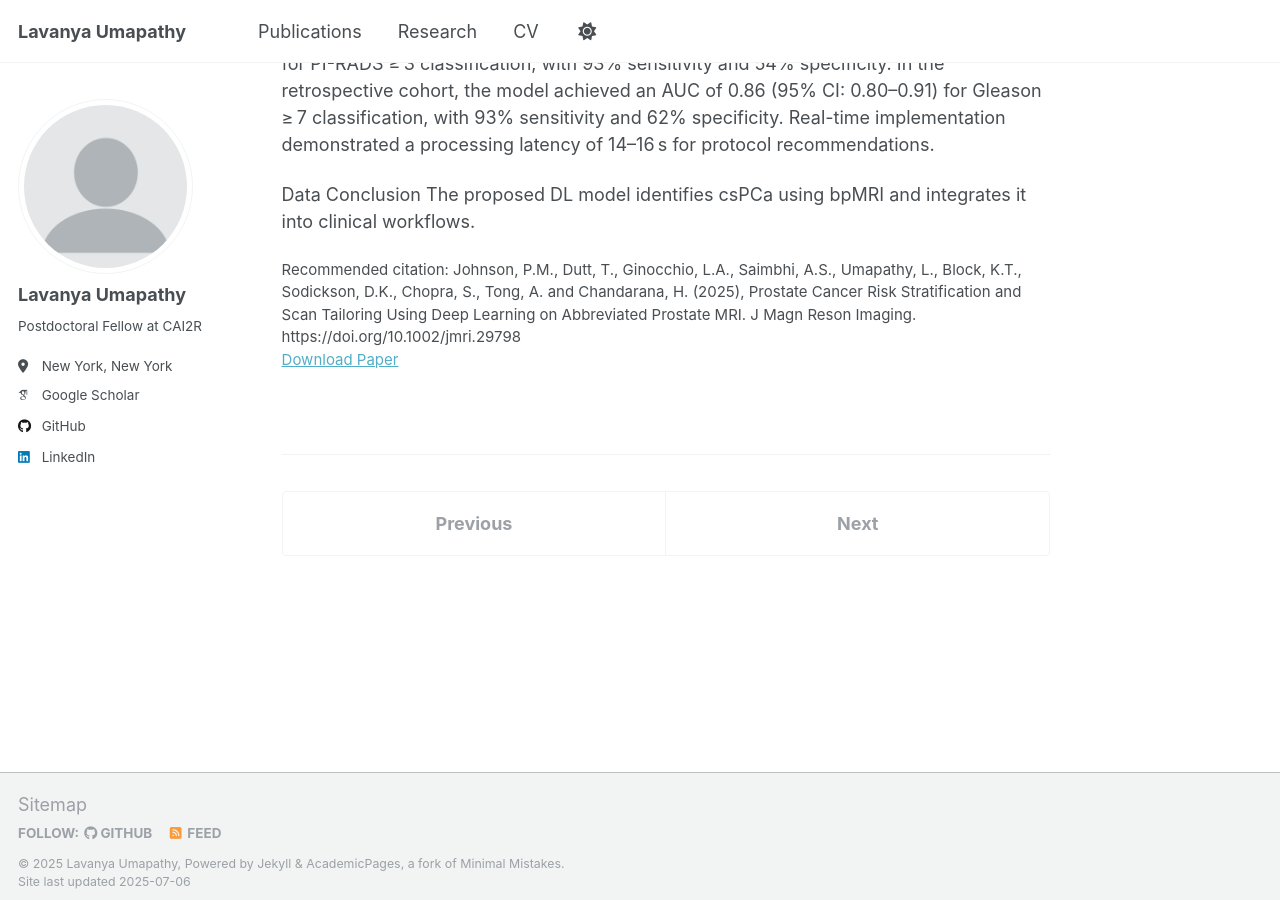
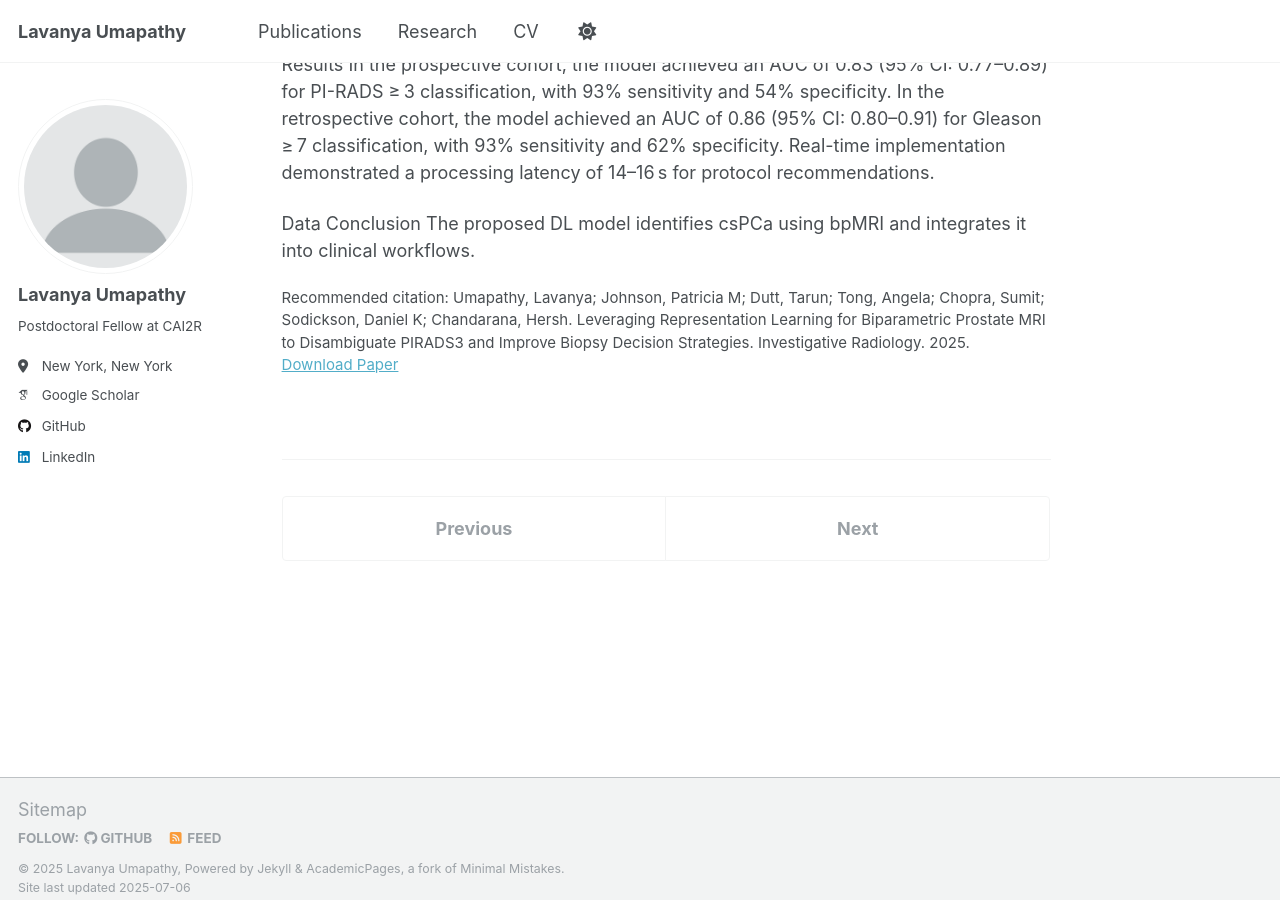
Before and after one commit to lunastra26/lunastra26.github.io, a Jekyll site: the page built from _publications/2025-sample.md, in a window 1280 px wide and 900 px high, scrolled down 962 px. Built offline with Jekyll 4.4.1, drawn with Linux system fonts in a browser that asks for light colours; some web fonts are replaced; some of the changed text lies outside the part shown.

Commit message:
Update 2025-sample.md

```diff
--- a/_publications/2025-sample.md
+++ b/_publications/2025-sample.md
@@ -1,13 +1,13 @@
 ---
-title: "Prostate Cancer Risk Stratification and Scan Tailoring Using Deep Learning on Abbreviated Prostate MRI"
+title: "Leveraging Representation Learning for Biparametric Prostate MRI to Disambiguate PIRADS 3 and Improve Biopsy Decision Strategies"
 collection: publications
 category: manuscripts
 permalink: /publication/2025-sample
-excerpt: 'Intelligent scanning for prostate MRI'
+excerpt: 'Representation learning for prostate MRI'
 date: 2025-06-30
-venue: 'JMRI'
-paperurl: 'https://onlinelibrary.wiley.com/doi/abs/10.1002/jmri.29798'
-citation: 'Johnson, P.M., Dutt, T., Ginocchio, L.A., Saimbhi, A.S., Umapathy, L., Block, K.T., Sodickson, D.K., Chopra, S., Tong, A. and Chandarana, H. (2025), Prostate Cancer Risk Stratification and Scan Tailoring Using Deep Learning on Abbreviated Prostate MRI. J Magn Reson Imaging. https://doi.org/10.1002/jmri.29798'
+venue: 'Investigative Radiology'
+paperurl: 'https://pubmed.ncbi.nlm.nih.gov/40586610'
+citation: 'Umapathy, Lavanya; Johnson, Patricia M; Dutt, Tarun; Tong, Angela; Chopra, Sumit; Sodickson, Daniel K; Chandarana, Hersh. Leveraging Representation Learning for Biparametric Prostate MRI to Disambiguate PIRADS3 and Improve Biopsy Decision Strategies. Investigative Radiology. 2025.'
 ---
 Background
 MRI plays a critical role in prostate cancer (PCa) detection and management. Bi-parametric MRI (bpMRI) offers a faster, contrast-free alternative to multi-parametric MRI (mpMRI). Routine use of mpMRI for all patients may not be necessary, and a tailored imaging approach (bpMRI or mpMRI) based on individual risk might optimize resource utilization. Purpose:To develop and evaluate a deep learning (DL) model for classifying clinically significant PCa (csPCa) using bpMRI and to assess its potential for optimizing MRI protocol selection by recommending the additional sequences of mpMRI only when beneficial.
```
